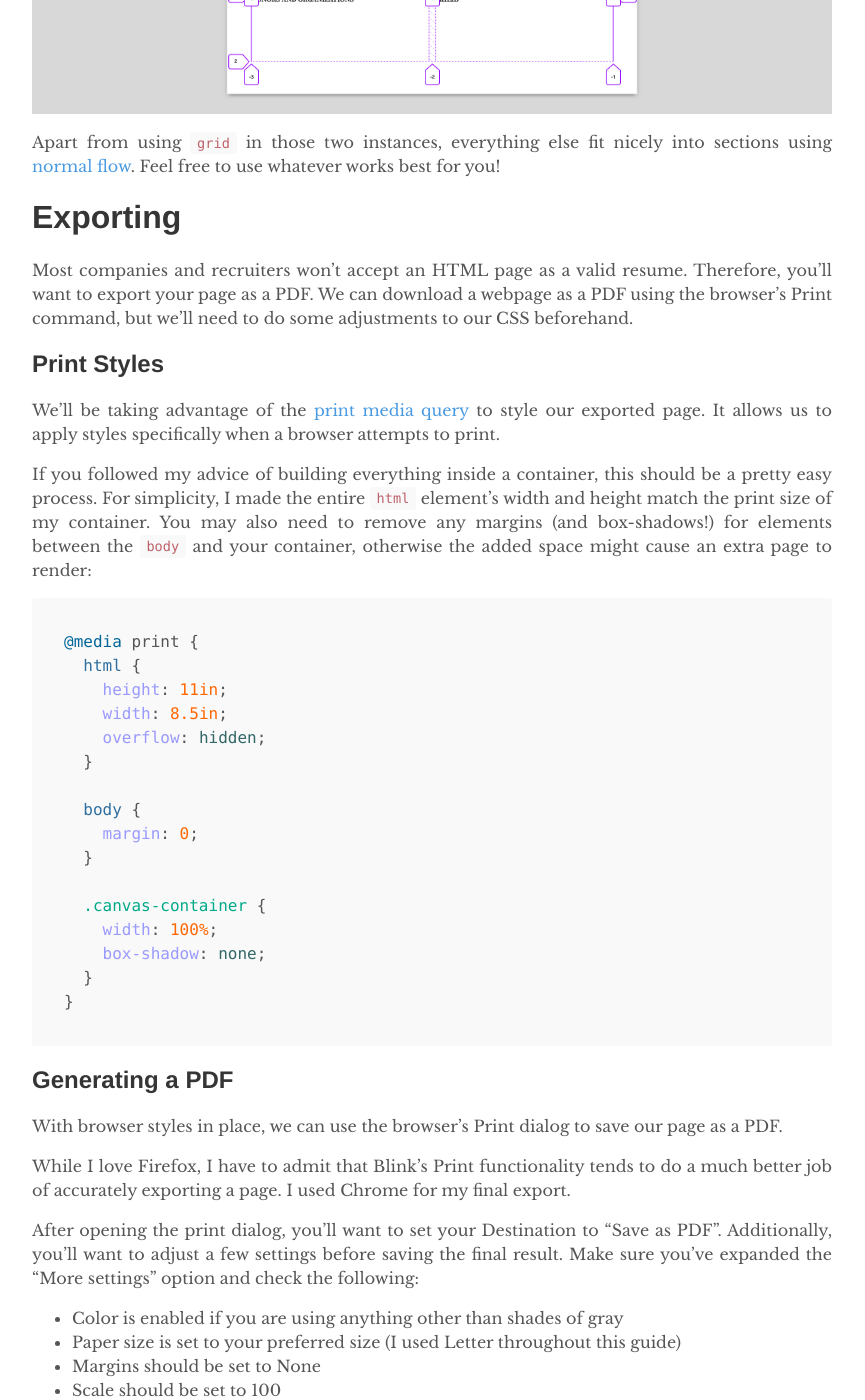
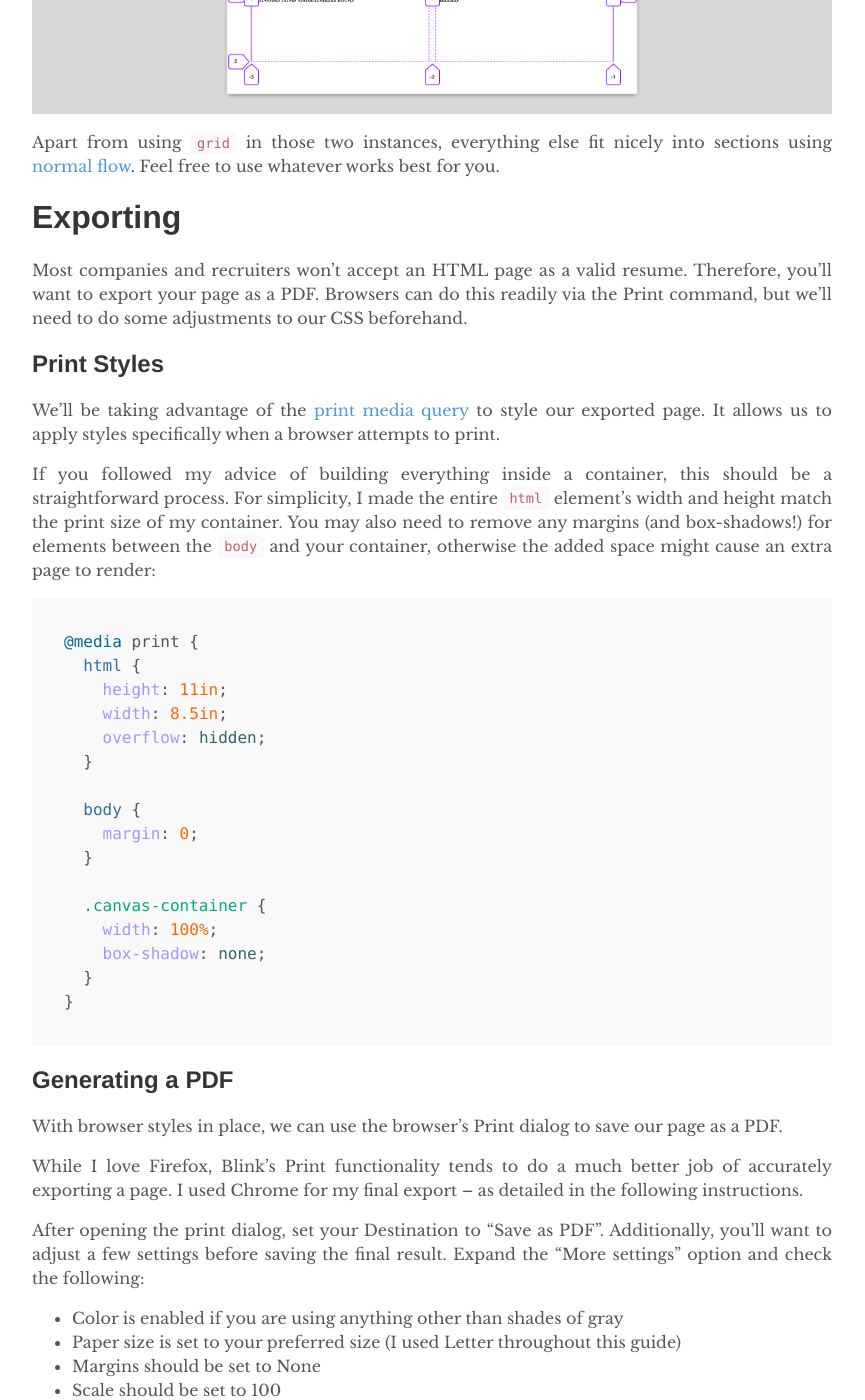
Before and after one commit to nspenner/blog, a Jekyll site: the page built from _posts/2020-01-30-resume-redo.md, in a window 1280 px wide and 1400 px high, scrolled down 4788 px. Shown: the whole window, without its empty margins (208-1073 px from the left). Built offline with Jekyll 4.4.1, drawn with Linux system fonts in a browser that asks for light colours; some of the changed text lies outside the part shown.

Commit message:
Use dev.to post content

````diff
--- a/_posts/2020-01-30-resume-redo.md
+++ b/_posts/2020-01-30-resume-redo.md
@@ -8,17 +8,17 @@
 
 # Getting Started
 
-First, a disclaimer: this guide is not meant to provide resume templates or styling advice for an effective resume. Rather, I'm detailing a process for handling a resume print layout in HTML/CSS. This includes setup, print styling, and a final PDF export.
+First, a disclaimer: this guide is not meant to provide resume templates or styling advice. Rather, I'm detailing a process for handling a resume print layout in HTML/CSS. This includes setup, print styling, and a final PDF export.
 
 ## Wireframe
 
-It's much easier to write HTML and CSS when working from a mockup or wireframe. I used an old resume I had created in Word as my baseline, but you could just as easily mock something up in a free tool like [Adobe XD](https://www.adobe.com/products/xd.html) or [Figma](https://www.figma.com/) (Figma even supports print sizes by default).
+It's much easier to write HTML and CSS when working from a mockup or wireframe. I used an old resume from Word as my baseline, but you could just as easily mock something up in a free tool like [Adobe XD](https://www.adobe.com/products/xd.html) or [Figma](https://www.figma.com/) (Figma even supports print sizes by default).
 
-If you already have content from a past resume ready to go (like I did), you can just break out your design into sections and add the details later:
+If you already have content from a past resume ready to go (like I did), you can break out your design into sections and add the details later:
 
 ![Wireframe of resume built in Figma](../assets/2020-01-30-resume-redo/wireframe.png)
 
-We don't have to adhere to the exact styling of a template or mockup, but it can be a useful tool for organizing our overall layout.
+We don't have to adhere to the exact styling of a template or mockup, but it can be useful for organizing the overall layout.
 
 ## Setting up a "Canvas"
 
@@ -47,13 +47,13 @@
   (<a href='https://codepen.io/nathanspenner'>@nathanspenner</a>) on <a href='https://codepen.io'>CodePen</a>.
 </iframe>
 
-Use your canvas container as a way to set default styles on your entire page, similar to defaults in Word. Other good properties to consider adding here are `line-height` and font properties like `font-size` and `font-family`.
+Use your canvas container to set default styles on your entire page, similar to defaults in a word processor. Other good properties to consider adding here are `line-height` and font properties like `font-size` and `font-family`.
 
 # Layout and Content
 
-Using your wireframe for reference, map out how you will divide your canvas space into sections of content. This is where tools like [Flexbox](https://developer.mozilla.org/en-US/docs/Glossary/Grid) and [Grid](https://developer.mozilla.org/en-US/docs/Glossary/Grid) will come in handy if you are doing anything complicated layout-wise.
+Using your wireframe for reference, map out how you will divide your canvas space into sections of content. This is where tools like [Flexbox](https://developer.mozilla.org/en-US/docs/Glossary/Grid) and [Grid](https://developer.mozilla.org/en-US/docs/Glossary/Grid) will come in handy if your layout is more complex.
 
-My setup was fairly straightforward: each box of my wireframe was broken into a `section` element. Whenever I had content spanning two columns, I used a grid to split them up:
+My setup was fairly straightforward: each area of my resume was broken into a `section` element. Whenever I had content spanning two columns, I used a grid to split them up:
 
 ```css
 .multicolumn {
@@ -72,23 +72,23 @@
 
 In my resume, I only needed a multicolumn layout for two sections, **Experience** and **Certifications / Skills**. I hid the content, but here's how those grids are situated on my current layout:
 
-![Canvas with grid lines](../assets/2020-01-30-resume-redo/layout.png)
+![HTML document container with grid lines](../assets/2020-01-30-resume-redo/layout.png)
 
-One added bonus of using something like `grid` is maintainability; I could very easily add another instance of work experience and have the grid automatically account for it without destroying the rest of my layout:
+One added bonus of using something like `grid` is maintainability; I could very easily add another instance of work experience and have the grid automatically adjust without destroying the rest of my layout:
 
-![Canvas with more grid lines](../assets/2020-01-30-resume-redo/layout-extra.png)
+![HTML document container with more grid lines](../assets/2020-01-30-resume-redo/layout-extra.png)
 
-Apart from using `grid` in those two instances, everything else fit nicely into sections using [normal flow](https://developer.mozilla.org/en-US/docs/Learn/CSS/CSS_layout/Normal_Flow). Feel free to use whatever works best for you!
+Apart from using `grid` in those two instances, everything else fit nicely into sections using [normal flow](https://developer.mozilla.org/en-US/docs/Learn/CSS/CSS_layout/Normal_Flow). Feel free to use whatever works best for you.
 
 # Exporting
 
-Most companies and recruiters won't accept an HTML page as a valid resume. Therefore, you'll want to export your page as a PDF. We can download a webpage as a PDF using the browser's Print command, but we'll need to do some adjustments to our CSS beforehand.
+Most companies and recruiters won't accept an HTML page as a valid resume. Therefore, you'll want to export your page as a PDF. Browsers can do this readily via the Print command, but we'll need to do some adjustments to our CSS beforehand.
 
 ## Print Styles
 
 We'll be taking advantage of the [print media query](https://developer.mozilla.org/en-US/docs/Web/CSS/@media) to style our exported page. It allows us to apply styles specifically when a browser attempts to print.
 
-If you followed my advice of building everything inside a container, this should be a pretty easy process. For simplicity, I made the entire `html` element's width and height match the print size of my container. You may also need to remove any margins (and box-shadows!) for elements between the `body` and your container, otherwise the added space might cause an extra page to render:
+If you followed my advice of building everything inside a container, this should be a straightforward process. For simplicity, I made the entire `html` element's width and height match the print size of my container. You may also need to remove any margins (and box-shadows!) for elements between the `body` and your container, otherwise the added space might cause an extra page to render:
 
 ```css
 @media print {
@@ -113,9 +113,9 @@
 
 With browser styles in place, we can use the browser's Print dialog to save our page as a PDF.
 
-While I love Firefox, I have to admit that Blink's Print functionality tends to do a much better job of accurately exporting a page. I used Chrome for my final export.
+While I love Firefox, Blink's Print functionality tends to do a much better job of accurately exporting a page. I used Chrome for my final export – as detailed in the following instructions.
 
-After opening the print dialog, you'll want to set your Destination to "Save as PDF". Additionally, you'll want to adjust a few settings before saving the final result. Make sure you've expanded the "More settings" option and check the following:
+After opening the print dialog, set your Destination to "Save as PDF". Additionally, you'll want to adjust a few settings before saving the final result. Expand the "More settings" option and check the following:
 
 - Color is enabled if you are using anything other than shades of gray
 - Paper size is set to your preferred size (I used Letter throughout this guide)
@@ -129,6 +129,6 @@
 
 # Conclusion
 
-I hope this guide was a helpful starting point in how to create a resume in HTML and CSS!
+I hope this guide was a helpful starting point in how to create a resume in HTML and CSS.
 
 If you're curious for what my final result was, the source code for my current implementation is available [here](https://github.com/nspenner/portfolio/tree/master/pages/resume).
````
